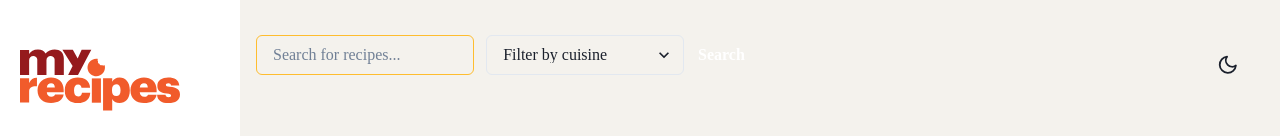
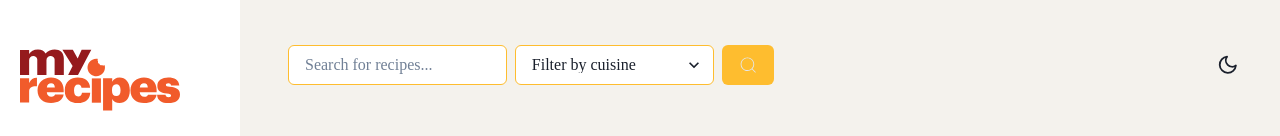
Before and after one commit to NouarSalhEddine/Recipe-website, a React (Vite) app: page / in a window 1280 px wide. Shown: the top 136 px of the page. Built offline with nearby package versions, Linux system fonts and the light colour scheme; no server answers.

Commit message:
style: search input

```diff
--- a/src/layouts/SearchFilterBar.jsx
+++ b/src/layouts/SearchFilterBar.jsx
@@ -1,5 +1,8 @@
-import { Input, Button, Select, HStack } from '@chakra-ui/react';
+import { Input, Button, Select, HStack  } from '@chakra-ui/react';
 import { useSearch } from '../context/SearchProvider';
+import { useColorModeValue } from '@chakra-ui/react';
+import { CiSearch } from "react-icons/ci";
+
 
 const SearchFilterBar = () => {
   const { searchTerm, setSearchTerm, cuisine, setCuisine, setCurrentPage,setRefresh } = useSearch();
@@ -10,8 +13,10 @@ const SearchFilterBar = () => {
   };
 
   return (
-    <HStack spacing={3} mb={5}>
+    <HStack ml= {8}>
       <Input
+
+        bg={useColorModeValue('white', 'gray.800')}
         value={searchTerm}
         onChange={(e) => setSearchTerm(e.target.value)}
         placeholder="Search for recipes..."
@@ -19,6 +24,9 @@ const SearchFilterBar = () => {
         focusBorderColor="#F2A50A"
       />
       <Select
+        bg={useColorModeValue('white', 'gray.800')}
+        borderColor="#FEBD2F"
+        focusBorderColor="#F2A50A"
         value={cuisine}
         onChange={(e) => setCuisine(e.target.value)}
         placeholder="Filter by cuisine"
@@ -28,7 +36,8 @@ const SearchFilterBar = () => {
         <option value="mexican">Mexican</option>
         {/* Add more cuisines */}
       </Select>
-      <Button onClick={handleSearch}>Search</Button>
+      <Button color="gray.200" bg="#FEBD2F" onClick={handleSearch}><CiSearch
+      style={{height:"50px", width:"50px"}} /></Button>
     </HStack>
   );
 };
```
